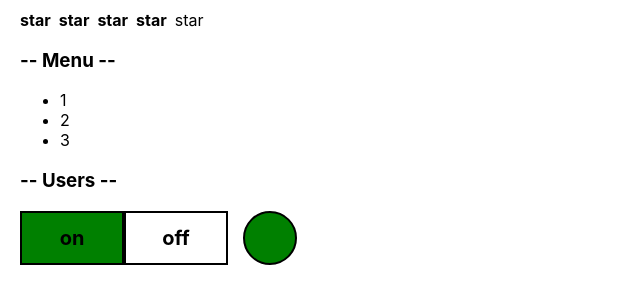
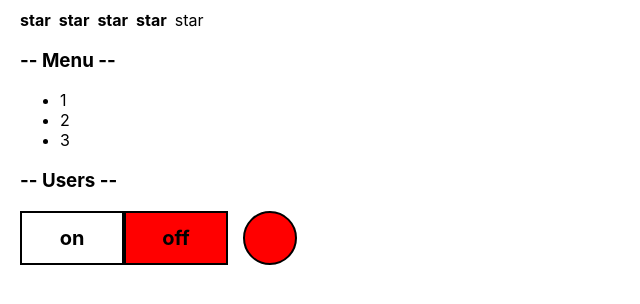
Before and after one commit to Daniyel-Tkachuk/react-practice, a React (Create React App) app: page / in a window 1280 px wide. Shown: the top 304 px of the page, without its empty margins (0-640 px from the left). Built offline with nearby package versions, Linux system fonts and the light colour scheme.

Commit message:
refactor in component OnOff (styles)

```diff
--- a/src/App.tsx
+++ b/src/App.tsx
@@ -15,7 +15,7 @@ function App() {
             <Rating value={4}/>
             <Accordion title="Menu" collapsed={false}/>
             <Accordion title="Users" collapsed={true}/>
-            <OnOff included={true}/>
+            <OnOff included={false}/>
         </div>
     );
 }
--- a/src/components/onOff/OnOff.tsx
+++ b/src/components/onOff/OnOff.tsx
@@ -7,27 +7,21 @@ type Props = {
 
 export const OnOff: FC<Props> = ({included}) => {
 
-   const onStyles = {
-      background: included ? "green" : '',
-   }
-
-   const offStyles = {
-      background: included ? "" : "red",
-   }
-
-   const bulbStyles = {
-      background: included ? "green" : "red",
+   const styles = {
+      on: {background: included ? "green" : ''},
+      off: {background: included ? "" : "red"},
+      bulb: {background: included ? "green" : "red"}
    }
 
    return (
       <div className={s.box}>
-         <div style={onStyles} className={s.button}>
+         <div style={styles.on} className={s.button}>
             <span>on</span>
          </div>
-         <div style={offStyles} className={s.button}>
+         <div style={styles.off} className={s.button}>
             <span>off</span>
          </div>
-         <div style={bulbStyles} className={s.bulb}></div>
+         <div style={styles.bulb} className={s.bulb}></div>
       </div>
    );
 };
```
